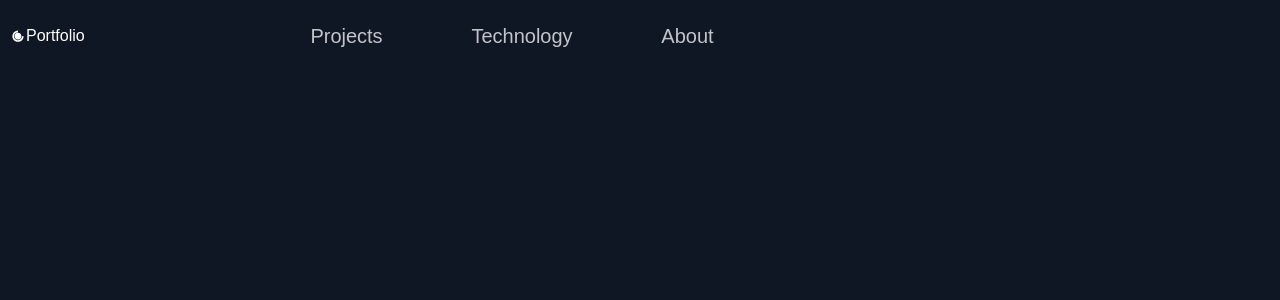
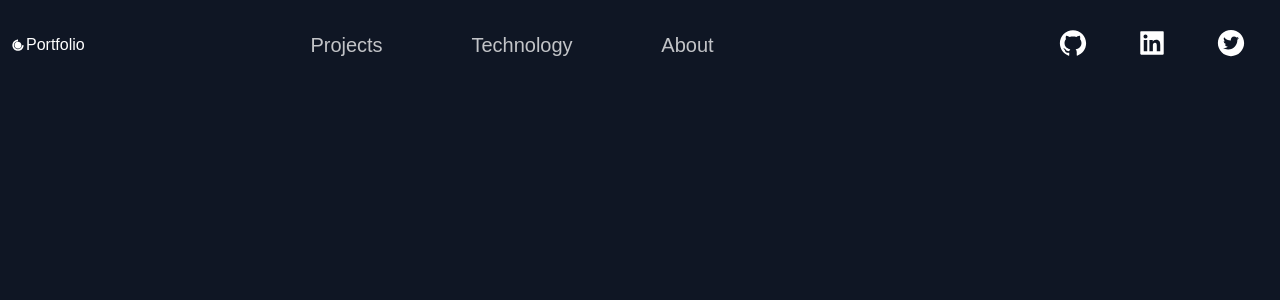
Before and after one commit to Shivam-Sharma-1/Simple-Portfolio-Website, a Next.js app: page / in a window 1280 px wide. Shown: the top 300 px of the page. Built offline with nearby package versions, Linux system fonts and the light colour scheme.

Commit message:
feat: add social icons

```diff
--- a/src/components/Header/Header.js
+++ b/src/components/Header/Header.js
@@ -1,6 +1,7 @@
 import { default as Link } from "next/link";
 import { DiCssdeck } from 'react-icons/di'
-import { Container, Div1, Nav, NavLink } from "./HeaderStyles";
+import { AiFillGithub, AiFillLinkedin, AiFillTwitterCircle } from 'react-icons/ai'
+import { Container, Div1, Div2, Nav, NavLink, SocialIcons } from "./HeaderStyles";
 
 function Header() {
     return (
@@ -29,6 +30,17 @@ function Header() {
                     </Link>
                 </li>
             </Nav>
+            <Div2>
+                <SocialIcons href="https://github.com">
+                    <AiFillGithub size="3rem" />
+                </SocialIcons>
+                <SocialIcons href="https://linkedin.com">
+                    <AiFillLinkedin size="3rem" />
+                </SocialIcons>
+                <SocialIcons href="https://twitter.com">
+                    <AiFillTwitterCircle size="3rem" />
+                </SocialIcons>
+            </Div2>
         </Container>
     )
 }
--- a/src/components/Header/HeaderStyles.js
+++ b/src/components/Header/HeaderStyles.js
@@ -23,7 +23,7 @@ export const Nav = styled.div`
   	justify-content: space-around;
 `
 
-export const Div3 = styled.div`
+export const Div2 = styled.div`
 	grid-area: 1 / 5 / 2 / 6;
 	display: flex;
 	justify-content: space-around;
@@ -42,3 +42,17 @@ export const NavLink = styled.nav`
 		cursor: pointer;
 	}
 `
+
+// Social Icons
+export const SocialIcons = styled.a`
+    transition: 0.3s ease;
+    color: white;
+    border-radius: 50px;
+    padding: 8px;
+    &:hover {
+        background-color: #212d45;
+        transform: scale(1.2);
+        cursor: pointer;
+
+    }
+`
```
